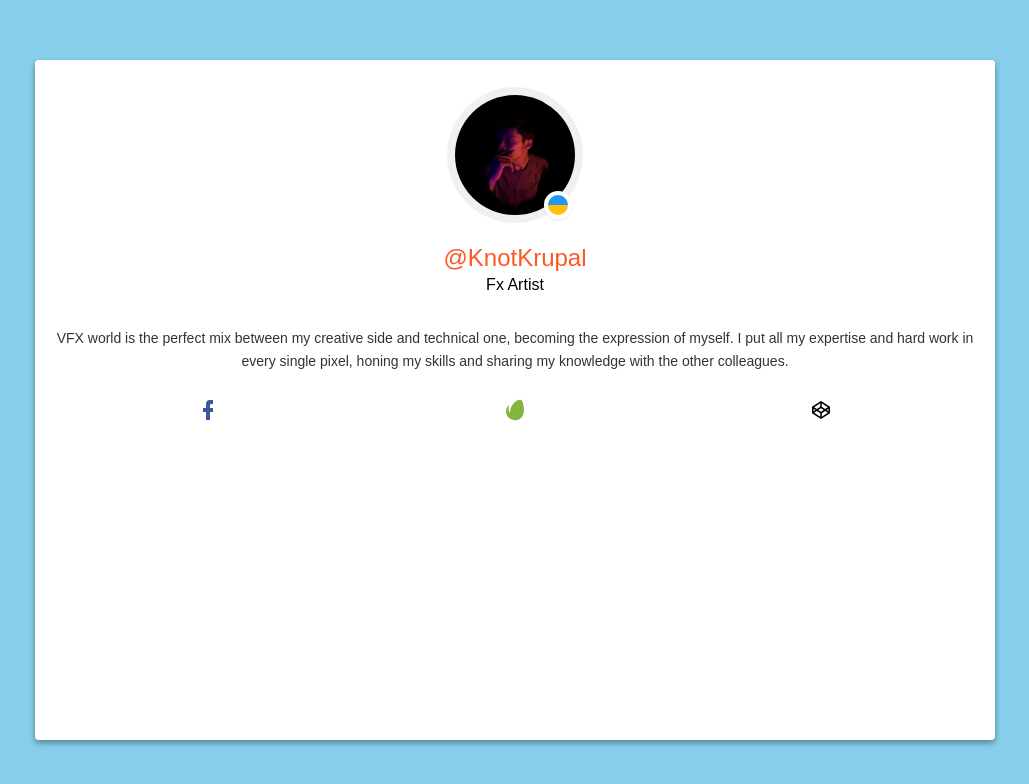
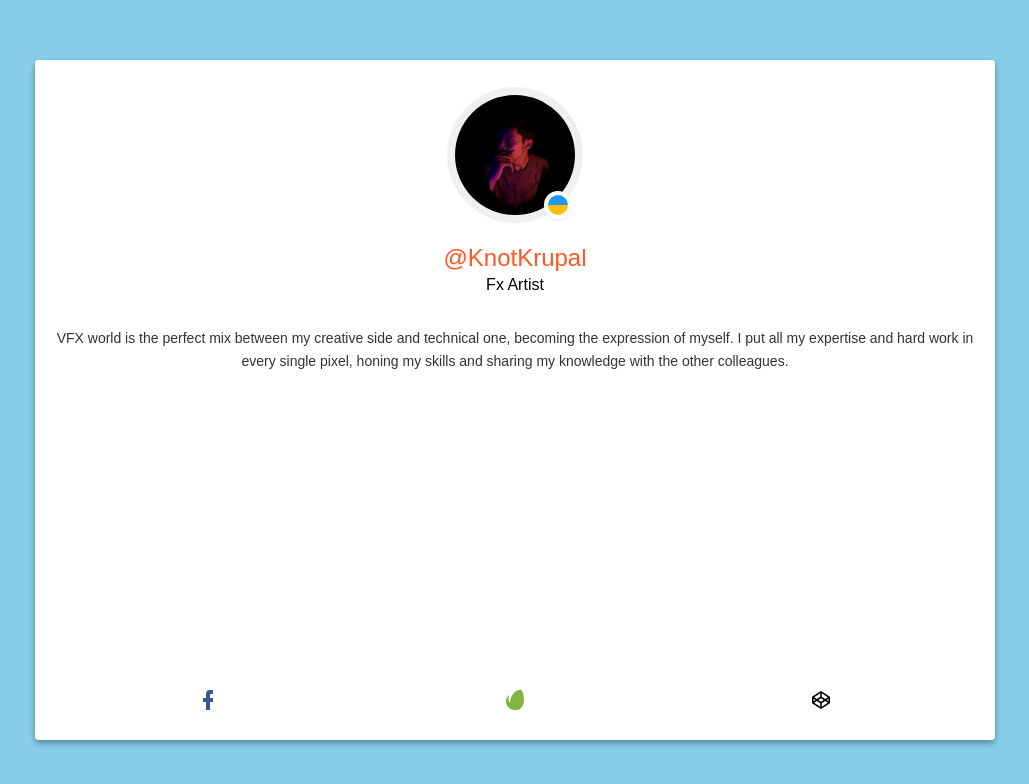
Before and after one commit to KnotKrupal/link, a plain HTML site: page index.html in a window 1280 px wide. Shown: the whole page, without its empty margins (125-1154 px from the left). Drawn offline with Linux system fonts and the light colour scheme.

Commit message:
Update style.css

```diff
--- a/style.css
+++ b/style.css
@@ -253,6 +253,8 @@ p {
     }
     .profile-social-links {
         width: 100%;
+        position: absolute;
+        bottom: 0%;
         display: block;
         float: none;
     }
```
